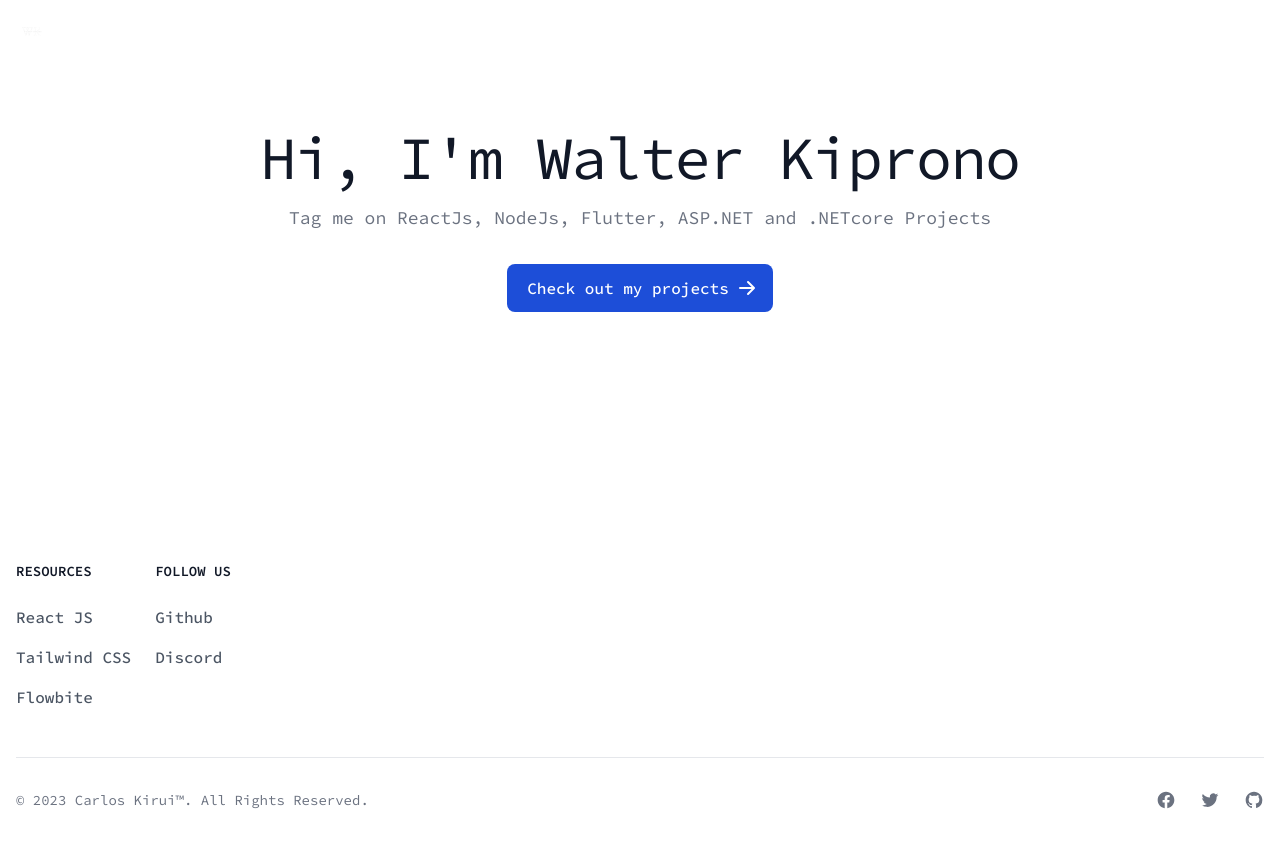
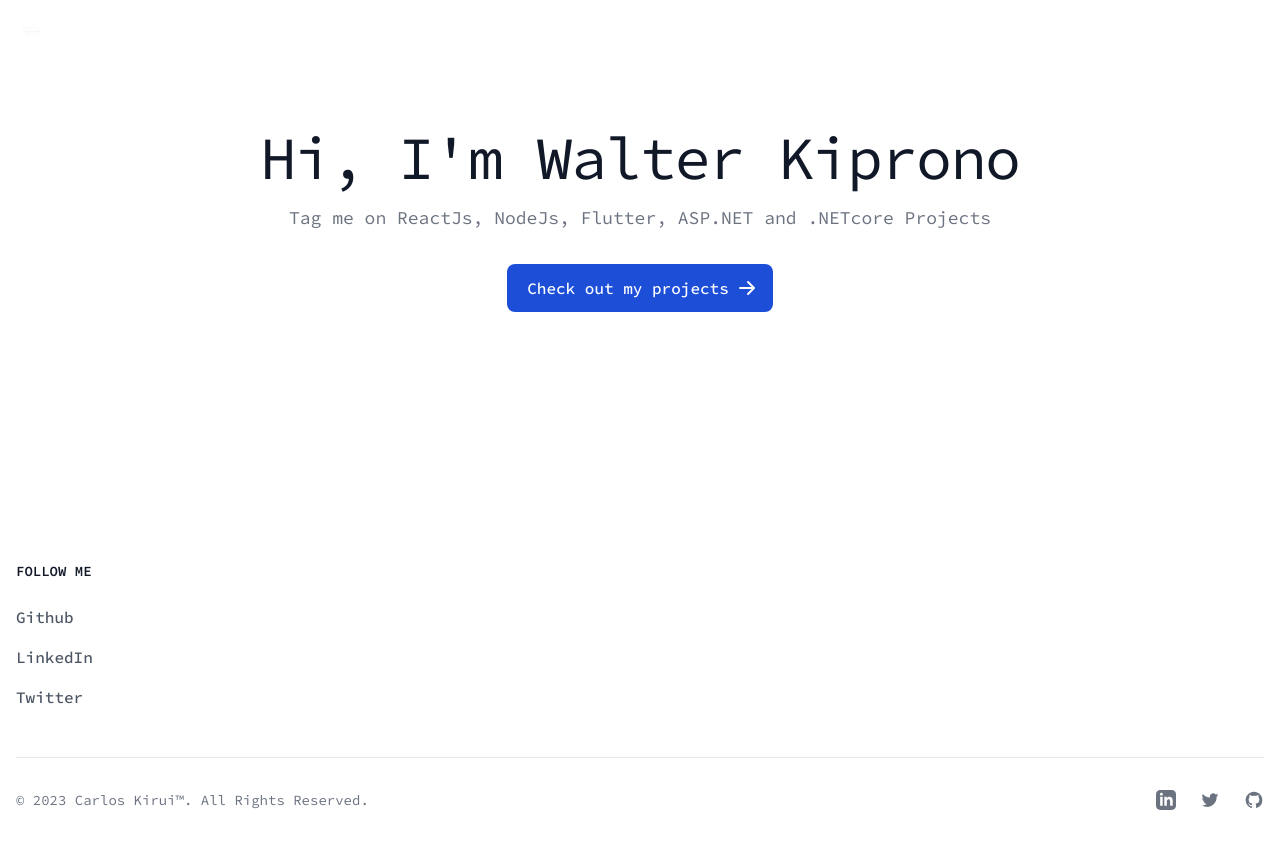
Before and after one commit to walteronoh/walter-web-app, a React (Vite) app: page / in a window 1280 px wide. Shown: the top 848 px of the page. Built offline with nearby package versions, Linux system fonts and the light colour scheme; a web font is replaced by a local one.

Commit message:
style: position check projects btn to center

```diff
--- a/src/Footer.jsx
+++ b/src/Footer.jsx
@@ -4,45 +4,23 @@ export default function Footer() {
     <>
 
       <footer className="bg-white dark:bg-gray-900 h-96">
-        <div className="mx-auto  w-full max-w-screen-xl p-4 pb-96 lg:py-8">
+        <div className="mx-auto  w-full max-w-screen-xl p-4 lg:py-8">
           <div className="md:flex md:justify-between">
             <div className="grid grid-cols-2 gap-8 sm:gap-6 sm:grid-cols-3">
               <div>
-                <h2 className="mb-6 text-sm font-semibold text-gray-900 uppercase dark:text-white">Resources</h2>
+                <h2 className="mb-6 text-sm font-semibold text-gray-900 uppercase dark:text-white">Follow me</h2>
                 <ul className="text-gray-600 dark:text-gray-400 font-medium">
                   <li className="mb-4">
-                    <a target="_blank" href="https://reactjs.dev" className="hover:underline">React JS </a>
+                    <a href="https://github.com/walteronoh" className="hover:underline ">Github</a>
                   </li>
                   <li className="mb-4">
-                    <a href="https://tailwindcss.com/" className="hover:underline">Tailwind CSS</a>
+                    <a href="https://www.linkedin.com/in/walter-kiprono-4212381a0/" className="hover:underline ">LinkedIn</a>
                   </li>
                   <li className="mb-4">
-                    <a href="https://flowbite.com/" className="hover:underline">Flowbite</a>
+                    <a href="https://twitter.com/_wkiprono" className="hover:underline ">Twitter</a>
                   </li>
                 </ul>
               </div>
-              <div>
-                <h2 className="mb-6 text-sm font-semibold text-gray-900 uppercase dark:text-white">Follow us</h2>
-                <ul className="text-gray-600 dark:text-gray-400 font-medium">
-                  <li className="mb-4">
-                    <a href="https://github.com/maninthehood" className="hover:underline ">Github</a>
-                  </li>
-                  <li>
-                    <a href="https://discord.gg/4eeurUVvTy" className="hover:underline">Discord</a>
-                  </li>
-                </ul>
-              </div>
-              {/* <div>
-                <h2 className="mb-6 text-sm font-semibold text-gray-900 uppercase dark:text-white">Legal</h2>
-                <ul className="text-gray-600 dark:text-gray-400 font-medium">
-                  <li className="mb-4">
-                    <a href="#" className="hover:underline">Privacy Policy</a>
-                  </li>
-                  <li>
-                    <a href="#" className="hover:underline">Terms &amp; Conditions</a>
-                  </li>
-                </ul>
-              </div> */}
             </div>
           </div>
           <hr className="my-6 border-gray-200 sm:mx-auto dark:border-gray-700 lg:my-8" />
@@ -50,15 +28,15 @@ export default function Footer() {
             <span className="text-sm text-gray-500 sm:text-center dark:text-gray-400">© 2023 <a target="_blank" href="https://github.com/maninthehood" className="hover:underline">Carlos Kirui™</a>. All Rights Reserved.
             </span>
             <div className="flex mt-4 space-x-6 sm:justify-center sm:mt-0">
-              <a href="https://github.com/walteronoh" className="text-gray-500 hover:text-gray-900 dark:hover:text-white">
-                <svg className="w-5 h-5" fill="currentColor" viewBox="0 0 24 24" aria-hidden="true"><path fillRule="evenodd" d="M22 12c0-5.523-4.477-10-10-10S2 6.477 2 12c0 4.991 3.657 9.128 8.438 9.878v-6.987h-2.54V12h2.54V9.797c0-2.506 1.492-3.89 3.777-3.89 1.094 0 2.238.195 2.238.195v2.46h-1.26c-1.243 0-1.63.771-1.63 1.562V12h2.773l-.443 2.89h-2.33v6.988C18.343 21.128 22 16.991 22 12z" clipRule="evenodd" /></svg>
-                <span className="sr-only">Facebook page</span>
+              <a href="https://www.linkedin.com/in/walter-kiprono-4212381a0/" className="text-gray-500 hover:text-gray-900 dark:hover:text-white">
+              <svg xmlns="http://www.w3.org/2000/svg" fill="currentColor" className="w-5 h-5" viewBox="0 0 24 24"><path d="M19 0h-14c-2.761 0-5 2.239-5 5v14c0 2.761 2.239 5 5 5h14c2.762 0 5-2.239 5-5v-14c0-2.761-2.238-5-5-5zm-11 19h-3v-11h3v11zm-1.5-12.268c-.966 0-1.75-.79-1.75-1.764s.784-1.764 1.75-1.764 1.75.79 1.75 1.764-.783 1.764-1.75 1.764zm13.5 12.268h-3v-5.604c0-3.368-4-3.113-4 0v5.604h-3v-11h3v1.765c1.396-2.586 7-2.777 7 2.476v6.759z"/></svg>
+                <span className="sr-only">LinkedIn</span>
               </a>
               <a href="https://twitter.com/_wkiprono" className="text-gray-500 hover:text-gray-900 dark:hover:text-white">
                 <svg className="w-5 h-5" fill="currentColor" viewBox="0 0 24 24" aria-hidden="true"><path d="M8.29 20.251c7.547 0 11.675-6.253 11.675-11.675 0-.178 0-.355-.012-.53A8.348 8.348 0 0022 5.92a8.19 8.19 0 01-2.357.646 4.118 4.118 0 001.804-2.27 8.224 8.224 0 01-2.605.996 4.107 4.107 0 00-6.993 3.743 11.65 11.65 0 01-8.457-4.287 4.106 4.106 0 001.27 5.477A4.072 4.072 0 012.8 9.713v.052a4.105 4.105 0 003.292 4.022 4.095 4.095 0 01-1.853.07 4.108 4.108 0 003.834 2.85A8.233 8.233 0 012 18.407a11.616 11.616 0 006.29 1.84" /></svg>
                 <span className="sr-only">Twitter page</span>
               </a>
-              <a href="https://www.linkedin.com/in/walter-kiprono-4212381a0/" className="text-gray-500 hover:text-gray-900 dark:hover:text-white">
+              <a href="https://github.com/walteronoh" className="text-gray-500 hover:text-gray-900 dark:hover:text-white">
                 <svg className="w-5 h-5" fill="currentColor" viewBox="0 0 24 24" aria-hidden="true"><path fillRule="evenodd" d="M12 2C6.477 2 2 6.484 2 12.017c0 4.425 2.865 8.18 6.839 9.504.5.092.682-.217.682-.483 0-.237-.008-.868-.013-1.703-2.782.605-3.369-1.343-3.369-1.343-.454-1.158-1.11-1.466-1.11-1.466-.908-.62.069-.608.069-.608 1.003.07 1.531 1.032 1.531 1.032.892 1.53 2.341 1.088 2.91.832.092-.647.35-1.088.636-1.338-2.22-.253-4.555-1.113-4.555-4.951 0-1.093.39-1.988 1.029-2.688-.103-.253-.446-1.272.098-2.65 0 0 .84-.27 2.75 1.026A9.564 9.564 0 0112 6.844c.85.004 1.705.115 2.504.337 1.909-1.296 2.747-1.027 2.747-1.027.546 1.379.202 2.398.1 2.651.64.7 1.028 1.595 1.028 2.688 0 3.848-2.339 4.695-4.566 4.943.359.309.678.92.678 1.855 0 1.338-.012 2.419-.012 2.747 0 .268.18.58.688.482A10.019 10.019 0 0022 12.017C22 6.484 17.522 2 12 2z" clipRule="evenodd" /></svg>
                 <span className="sr-only">GitHub account</span>
               </a>
--- a/src/Pages/Home.jsx
+++ b/src/Pages/Home.jsx
@@ -8,7 +8,7 @@ export default function Home() {
         <div className="mb-4 text-4xl  tracking-tight leading-none text-gray-900 md:text-5xl lg:text-6xl dark:text-white">Hi, I'm Walter Kiprono</div>
         <p className="mb-8 text-lg font-normal text-gray-500 lg:text-xl sm:px-16 lg:px-48 dark:text-gray-400">Tag me on ReactJs, NodeJs, Flutter, ASP.NET and .NETcore Projects</p>
         <div className="flex flex-col space-y-4 sm:flex-row sm:justify-center sm:space-y-0 sm:space-x-4">
-          <a href="/portfolio" className="inline-flex justify-center items-center py-3 px-5 text-base font-medium text-center text-white rounded-lg bg-blue-700 hover:bg-blue-800 focus:ring-4 focus:ring-blue-300 dark:focus:ring-blue-900">
+          <a href="/portfolio" className="inline-flex justify-center items-center my-20 py-3 px-5 text-base font-medium text-center text-white rounded-lg bg-blue-700 hover:bg-blue-800 focus:ring-4 focus:ring-blue-300 dark:focus:ring-blue-900">
             Check out my projects
             <svg aria-hidden="true" className="ml-2 -mr-1 w-5 h-5" fill="currentColor" viewBox="0 0 20 20" xmlns="http://www.w3.org/2000/svg"><path fillRule="evenodd" d="M10.293 3.293a1 1 0 011.414 0l6 6a1 1 0 010 1.414l-6 6a1 1 0 01-1.414-1.414L14.586 11H3a1 1 0 110-2h11.586l-4.293-4.293a1 1 0 010-1.414z" clipRule="evenodd"></path></svg>
           </a>
```
